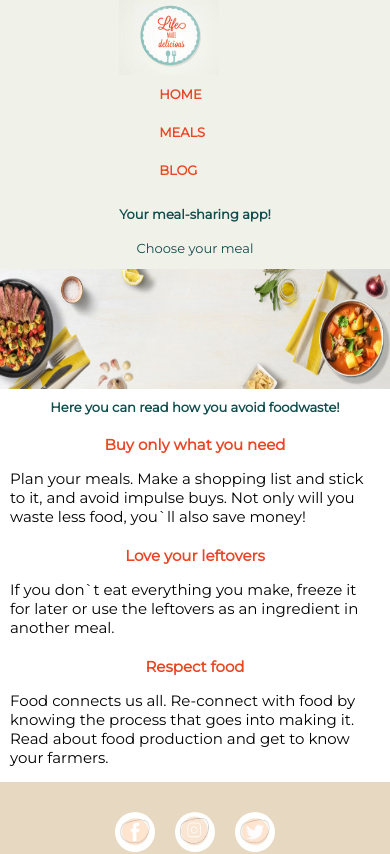
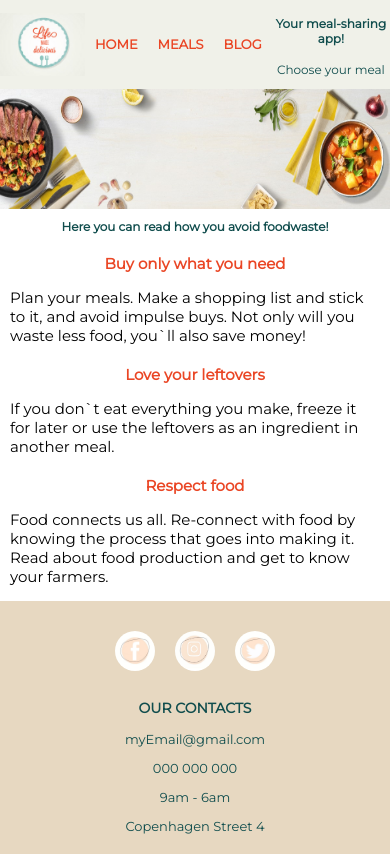
Before and after one commit to SvitlanaBurlaka/meal-sharing, a React app: page /blog in a window 390 px wide. Shown: the top 854 px of the page. Built offline with nearby package versions, Linux system fonts and the light colour scheme; no server answers.

Commit message:
Fixed header style for small screen size

```diff
--- a/src/client/components/Header/header.css
+++ b/src/client/components/Header/header.css
@@ -26,18 +26,14 @@ nav {
 }
 
 @media screen and (max-width: 600px) {
-    nav {
-        display: grid;
-        justify-content: center;
-    }
     .nav-link {
-        padding: 11px 40px;
+        padding: 10px 10px;
         font-size: 13px;
     }
     .logo-header {
-        width: 100px;
+        width: 85px;
     }
     .description-header {
-        font-size: 13px;
+        font-size: 12px;
     }
 }
```
